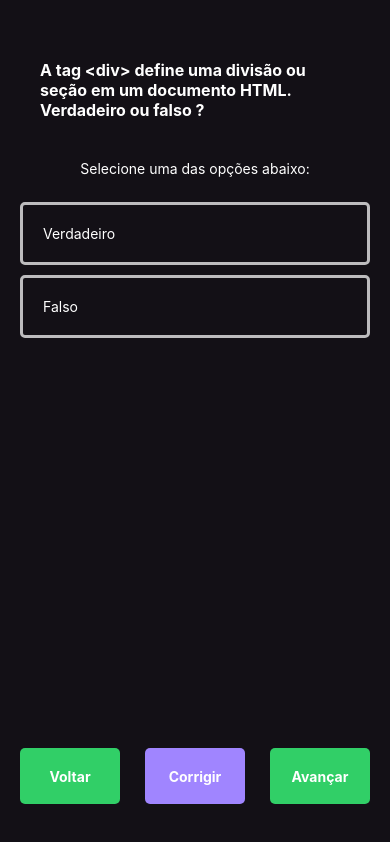
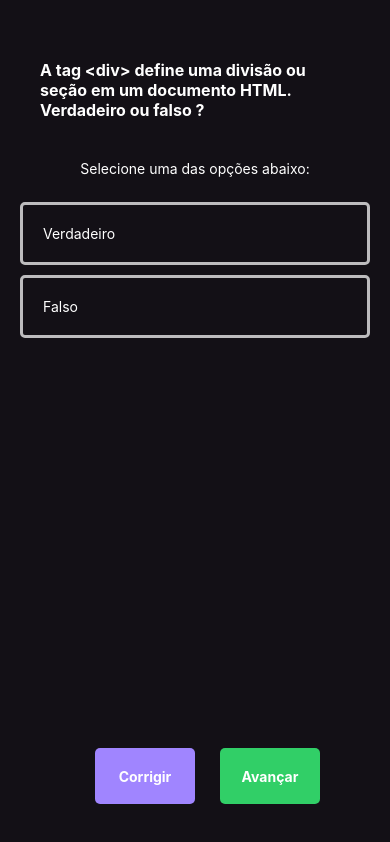
Before and after one commit to vyamashiro/app_quiz, a React Native app: screen /quiz in a window 390 px wide. Built offline with nearby package versions, Linux system fonts and the light colour scheme.

Commit message:
commenting option for back question

```diff
--- a/src/screens/Quiz/Quiz.tsx
+++ b/src/screens/Quiz/Quiz.tsx
@@ -109,9 +109,9 @@ export const Quiz = () => {
 
       <View style={styles.sectionButton}>
 
-        <TouchableOpacity style={styles.button} onPress={isFirstQuestion ? () => navigation.navigate('questionPainel') : handlePreviousQuestion}>
+        {/* <TouchableOpacity style={styles.button} onPress={isFirstQuestion ? () => navigation.navigate('questionPainel') : handlePreviousQuestion}>
           <Text style={styles.textButton}>Voltar</Text>
-        </TouchableOpacity>
+        </TouchableOpacity> */}
 
         <TouchableOpacity style={styles.buttonCorrect} onPress={handleCorrect}>
           <Text style={styles.textButton}>Corrigir</Text>
```
